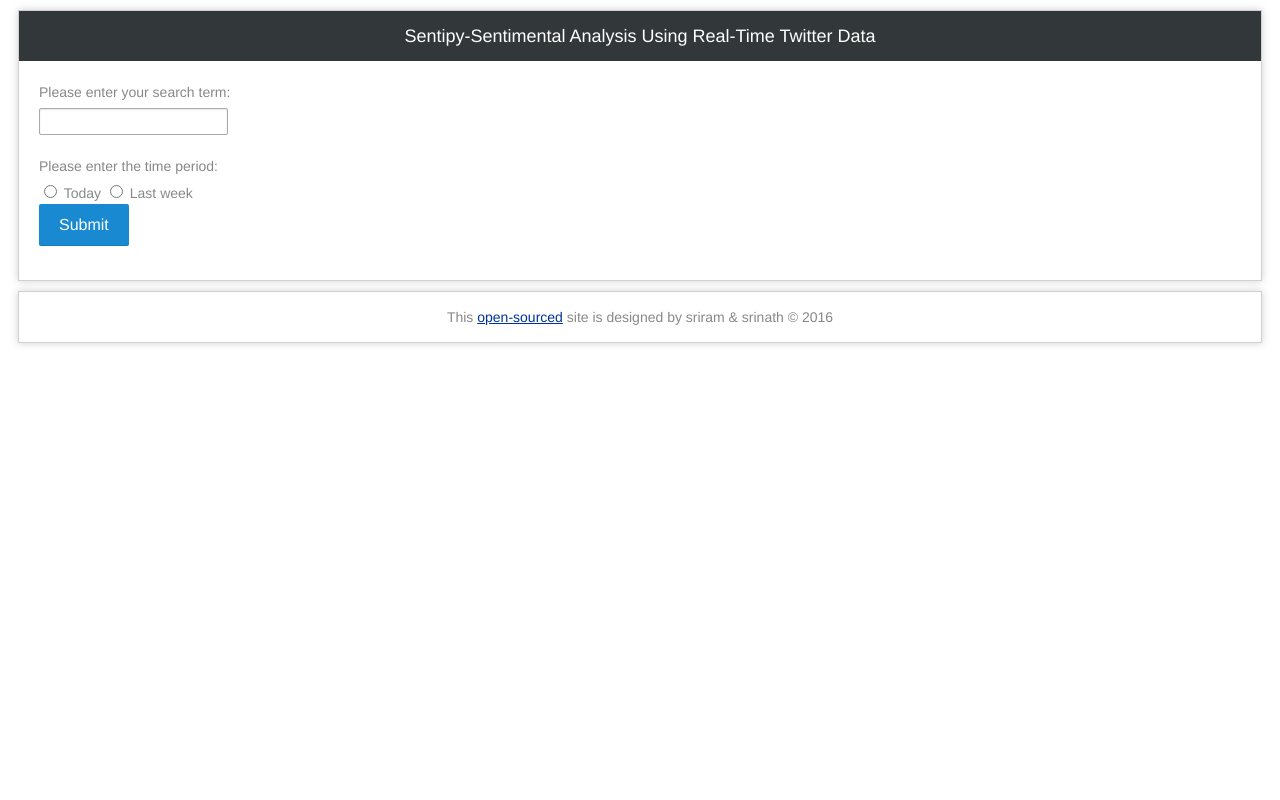
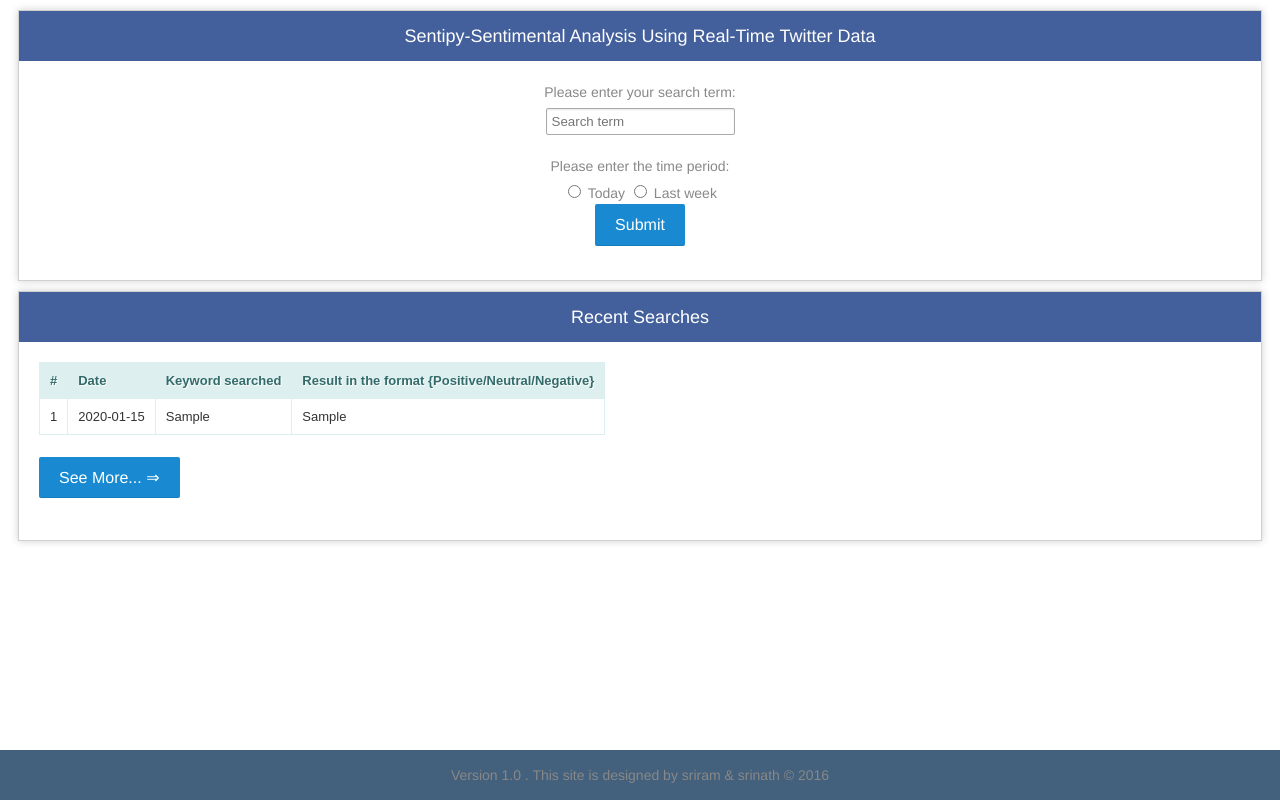
Before and after one commit to sriramsridhar/sentipy-Twitter-sentiment-analyzer, a Flask app: page / in a window 1280 px wide. Run offline with Flask 2, Linux system fonts and the light colour scheme; tables that the repository leaves empty hold one stand-in row (values such as "Sample post"); some libraries are stand-ins or nearby versions.

Commit message:
added recent searches

```diff
--- a/app.py
+++ b/app.py
@@ -5,6 +5,8 @@ from flask import Flask, render_template, request, url_for
 import get_twitter_data
 import max_entropy_classifier
 import itertools
+import dbcon
+from datetime import datetime,timedelta,date
 # Initialize the Flask application
 app = Flask(__name__)
 def process(val,val2):
@@ -20,37 +22,69 @@ def process(val,val2):
         elif val2[i] == "negative":
             neg_tweet.append(val[i])
     return pos_tweet,neg_tweet,neut_tweet
-
+@app.route('/history/')
+def history():
+    result=dbcon.Searchresults.select().order_by(dbcon.Searchresults.search_id)
+    items=[]
+    j=1
+    for i in result:
+        an_item = dict(sno=j, date=i.time, keyword=i.search_keyword,  result=i.search_result)
+        items.append(an_item)
+        j=j+1
+    return render_template('history.html',items=items)
 # Define a route for the default URL, which loads the form
 @app.route('/')
-def form():
-    return render_template('form_submit.html')
+@app.route('/index')
+def index():
+    result=dbcon.Searchresults.select().order_by(dbcon.Searchresults.search_id.desc()).limit(10)
+    items=[]
+    j=1
+    for i in result:
+        an_item = dict(sno=j, date=i.time, keyword=i.search_keyword,  result=i.search_result)
+        items.append(an_item)
+        j=j+1
+    return render_template('form_submit.html',items=items)
 
-# Define a route for the action of the form, for example '/hello/'
-# We are also defining which type of requests this route is
-# accepting: POST requests in this case
+
+def get_time(f):
+    if f == 'today':
+        i = datetime.now()
+        return i.strftime('%Y/%m/%d')
+    else:
+        result=date.today() - timedelta(days=7)
+        final= result.strftime('%Y/%m/%d') +" - "+datetime.now().strftime('%Y/%m/%d')
+        return final
+
+
 @app.route('/submit/', methods=['POST'])
 def submit():
-    keyword=request.form['yourname']
-    time=request.form['options']
-    print time
-    twitterData = get_twitter_data.TwitterData()
-    tweets = twitterData.getTwitterData(keyword, time)
-    trainingDataFile = 'data/training_neatfile.csv'
-    classifierDumpFile = 'data/maxent_trained_model.pickle'
-    trainingRequired = 0
-    maxent = max_entropy_classifier.MaxEntClassifier(tweets, keyword, time, \
-                              trainingDataFile, classifierDumpFile, trainingRequired)
-    maxent.classify()
-    val,val2,time,pos_count,neg_count,neut_count=maxent.print_value()
-    pos_tweet,neg_tweet,neut_tweet=process(val,val2)
-    if time == 'today':
-    	return render_template('form_action.html', name=keyword, option=time, pos_count=pos_count, neg_count=neg_count, neut_count=neut_count, pos_tweet=pos_tweet, neg_tweet=neg_tweet, neut_tweet=neut_tweet)
-    elif time == 'lastweek':
-    	return render_template('form_action_weekly.html', name=keyword, option=time, pos_count=pos_count, neg_count=neg_count, neut_count=neut_count, pos_tweet=pos_tweet, neg_tweet=neg_tweet, neut_tweet=neut_tweet)
-    else:
-    	return render_template('form_submit.html',sorry="T")
+    try:
+        keyword=request.form['yourname']
+        time=request.form['options']
+        print time
+        twitterData = get_twitter_data.TwitterData()
+        tweets = twitterData.getTwitterData(keyword, time)
+        trainingDataFile = 'data/training_neatfile.csv'
+        classifierDumpFile = 'data/maxent_trained_model.pickle'
+        trainingRequired = 0
+        maxent = max_entropy_classifier.MaxEntClassifier(tweets, keyword, time, \
+                                  trainingDataFile, classifierDumpFile, trainingRequired)
+        maxent.classify()
+        val,val2,time,pos_count,neg_count,neut_count=maxent.print_value()
+        pos_tweet,neg_tweet,neut_tweet=process(val,val2)
+        res=str(pos_count)+" | "+str(neut_count)+" | "+str(neg_count)
+        count = dbcon.Searchresults.select().count()
+        if time == 'today':
+            dbcon.Searchresults.create(time = get_time('today'),search_id=count+1,search_keyword=keyword,search_result=res)
+            return render_template('form_action.html', name=keyword, option=get_time(time), pos_count=pos_count, neg_count=neg_count, neut_count=neut_count, pos_tweet=pos_tweet, neg_tweet=neg_tweet, neut_tweet=neut_tweet)
+        elif time == 'lastweek':
+            dbcon.Searchresults.create(time = get_time('week'),search_id=count+1,search_keyword=keyword,search_result=res)
+            return render_template('form_action_weekly.html', name=keyword, option=get_time(time), pos_count=pos_count, neg_count=neg_count, neut_count=neut_count, pos_tweet=pos_tweet, neg_tweet=neg_tweet, neut_tweet=neut_tweet)
+        else:
+        	return render_template('form_submit.html',sorry="T")
+    except:
+        return render_template('form_submit.html',sorry="T")
 # Run the app :)
 if __name__ == '__main__':
 	app.jinja_env.cache = {}
-	app.run(host="0.0.0.0")
+	app.run(host="0.0.0.0",debug=True)
--- a/get_twitter_data.py
+++ b/get_twitter_data.py
@@ -40,6 +40,10 @@ class TwitterData:
             for i in range(0,1):
                 params = {'since': self.weekDates[i+1], 'until': self.weekDates[i]}
                 self.weekTweets[i] = self.getData(keyword, params)
+            filename = 'data/daily/daily_'+urllib.unquote(keyword.replace("+", " "))+'_'+str(int(random.random()*10000))+'.txt'
+            outfile = open(filename, 'wb')
+            pickle.dump(self.weekTweets, outfile)
+            outfile.close()
             #end loop
         return self.weekTweets
     #end
--- a/static/style.css
+++ b/static/style.css
@@ -17,7 +17,7 @@ a {
 
 .title {
     padding: 0 20px;
-    background: #32373a;
+    background: #43609C;
     position: relative;
     height: 50px;
     text-align: center;
@@ -55,7 +55,9 @@ p.footer{
     border: 1px solid #D0D0D0;
     -webkit-box-shadow: 0 0 8px #D0D0D0;
 }
-
+form{
+    text-align: center;
+}
 /* Form Styles */
 form label{
     display: block;
@@ -94,6 +96,26 @@ form button[type=submit]{
     cursor: pointer;
     text-align: center;
 }
+button{
+    background: #198ad1;
+    color: #fff;
+    display: inline-block;
+    padding: 0 20px;
+    font-size: 16px;
+    line-height: 2.6em;
+    font-family: "Helvetica Neue",Helvetica,Arial,"Lucida Grande",sans-serif;
+    font-weight: 400;
+    -webkit-box-shadow: inset 0 -1px 0 rgba(0,0,0,.1);
+    -moz-box-shadow: inset 0 -1px 0 rgba(0,0,0,.1);
+    box-shadow: inset 0 -1px 0 rgba(0,0,0,.1);
+    -webkit-border-radius: 2px;
+    -moz-border-radius: 2px;
+    border-radius: 2px;
+    text-transform: capitalize;
+    border: 0;
+    cursor: pointer;
+    text-align: center;
+}
 #graph{
     text-align: center;
     width: 40%;
@@ -111,3 +133,59 @@ canvas {
     -moz-border-radius: 2px;
     border-radius: 2px;
 }
+.zui-table {
+    border: solid 1px #DDEEEE;
+    border-collapse: collapse;
+    border-spacing: 0;
+    font: normal 13px Arial, sans-serif;
+}
+.zui-table thead th {
+    background-color: #DDEFEF;
+    border: solid 1px #DDEEEE;
+    color: #336B6B;
+    padding: 10px;
+    text-align: left;
+    text-shadow: 1px 1px 1px #fff;
+}
+.zui-table tbody td {
+    border: solid 1px #DDEEEE;
+    color: #333;
+    padding: 10px;
+    text-shadow: 1px 1px 1px #fff;
+}
+.zui-table-highlight-all {
+    overflow: hidden;
+    z-index: 1;
+}
+.zui-table-highlight-all tbody td, .zui-table-highlight-all thead th {
+    position: relative;
+}
+.zui-table-highlight-all tbody td:hover::before {
+    background-color: #CCE7E7;
+    content:'\00a0';
+    height: 100%;
+    left: -5000px;
+    position: absolute;
+    top: 0;
+    width: 10000px;
+    z-index: -1;
+}
+.zui-table-highlight-all tbody td:hover::after {
+    background-color: #CCE7E7;
+    content:'\00a0';
+    height: 10000px;
+    left: 0;
+    position: absolute;
+    top: -5000px;
+    width: 100%;
+    z-index: -1;
+}
+#footer{
+    position:fixed;
+    height:50px;
+    background-color:#43607C;
+    bottom:0px;
+    left:0px;
+    right:0px;
+    margin-bottom:0px;
+}
--- a/templates/form_action.html
+++ b/templates/form_action.html
@@ -1,5 +1,6 @@
  <html>
     <head>
+        <meta name="viewport" content="width=device-width, initial-scale=1">
         <title>Results for {{name}}-Sentipy</title>
         <link rel=stylesheet type=text/css href="{{ url_for('static', filename='style.css') }}">
         <script src="{{ url_for('static', filename='Chart.js') }}"></script>
@@ -43,7 +44,7 @@
             {% endfor %}</div>
             <br style="clear: left;" />
                      </div>
-        <div id="container"><footer><p style="text-align:center;">This <a href="https://github.com/sriramsridhar/sentipy-v2.0" target="_blank">open-sourced</a> site is designed by sriram &#38; srinath &#169; 2016</p></footer></div>
+         <div id="footer"><footer><p style="text-align:center;">Version 1.0 . This site is designed by sriram &#38; srinath &#169; 2016</p></footer></div>
 
     <script>
     var barChartData = {
--- a/templates/form_action_weekly.html
+++ b/templates/form_action_weekly.html
@@ -1,5 +1,6 @@
  <html>
     <head>
+        <meta name="viewport" content="width=device-width, initial-scale=1">
         <title>Sentipy-Sentimental analysis using real-time twitter data</title>
         <link rel=stylesheet type=text/css href="{{ url_for('static', filename='style.css') }}">
         <script src="{{ url_for('static', filename='Chart.js') }}"></script>
@@ -39,7 +40,7 @@
             {% endfor %}</div>
             <br style="clear: left;" />
                      </div>
-         <div id="container"><footer><p style="text-align:center;">This <a href="https://github.com/sriramsridhar/sentipy-v2.0" target="_blank">open-sourced</a> site is designed by sriram &#38; srinath &#169; 2016</p></footer></div>
+          <div id="footer"><footer><p style="text-align:center;">Version 1.0 . This site is designed by sriram &#38; srinath &#169; 2016</p></footer></div>
     <script>
     var barChartData = {
         labels : ["Day01","Day02","Day03","Day04","Day05","Day06"],
--- a/templates/form_submit.html
+++ b/templates/form_submit.html
@@ -1,10 +1,16 @@
 <html>
     <head>
+        <meta name="viewport" content="width=device-width, initial-scale=1">
         <title>Sentipy-Sentimental analysis using real-time twitter data</title>
         <link rel=stylesheet type=text/css href="{{ url_for('static', filename='style.css') }}">
+        <!-- <link rel="stylesheet" href="http://maxcdn.bootstrapcdn.com/bootstrap/3.3.6/css/bootstrap.min.css">
+        <script src="https://ajax.googleapis.com/ajax/libs/jquery/1.12.0/jquery.min.js"></script>
+        <script src="http://maxcdn.bootstrapcdn.com/bootstrap/3.3.6/js/bootstrap.min.js"></script> -->
+
 
     </head>
     <body>
+
         <div id="container">
             <div class="title">
                 <h1>Sentipy-Sentimental analysis using real-time twitter data</h1>
@@ -13,38 +19,46 @@
                 {% if sorry == "T" %}
                 {% include 'sorry.html' %}
                 {% endif %}
-                <form name="myForm" method="post" action="{{ url_for('submit') }}" onsubmit="return validateForm()">
+                <form name="myForm" method="post" action="{{ url_for('submit') }}" >
                   <label for="yourname">Please enter your search term:</label>
-                  <input type="text" name="yourname" /><br />
+                  <input type="text" name="yourname" autocomplete="off" placeholder="Search term" autofocus required/><br />
                   <label for="Time for accessing">Please enter the time period:</label>
-                  <input type="radio" name="options" id="option1" value="today"> Today </input>
+                  <input type="radio" name="options" id="option1" value="today" required> Today </input>
                   <input type="radio" name="options" id="option2" value="lastweek"> Last week </input><br>
                   <button id="button" type="submit">Submit</button>
                 </form>
             </div>
             </div>
         </div>
-         <div id="container"><footer><p style="text-align:center;">This <a href="https://github.com/sriramsridhar/sentipy-v2.0" target="_blank">open-sourced</a> site is designed by sriram &#38; srinath &#169; 2016</p></footer></div>
-    <script type="text/javascript">
-      function validateForm() {
-    var x = document.forms["myForm"]["yourname"].value;
-    if (x == null || x == "") {
-        alert("keyword must be filled out");
-        return false;
-    }
-     var radios = document.getElementsByName("options");
-    var formValid = false;
-
-    var i = 0;
-    while (!formValid && i < radios.length) {
-        if (radios[i].checked) formValid = true;
-        i++;
-    }
-
-    if (!formValid) alert("Must check the time period");
-    return formValid;
-}
-    </script>
-
+        <div id="container">
+          <div class="title">
+                <h1>Recent searches</h1>
+            </div>
+          <div id="content">
+           <table class="zui-table zui-table-highlight-all">
+                <thead>
+                    <tr>
+                      <th>#</th>
+                      <th>Date</th>
+                      <th>Keyword searched</th>
+                      <th>Result in the format {Positive/Neutral/Negative}</th>
+                   </tr>
+                 </thead>
+                {% for item in items %}
+                <TR>
+                    <TD>{{item.sno}}</TD>
+                   <TD>{{item.date}}</TD>
+                   <TD>{{item.keyword}}</TD>
+                   <TD><SPAN>{{item.result}}</SPAN></TD>
+                </TR>
+                {% endfor %}
+                </table>
+                <br/>
+                <a href="{{ url_for('history') }}"><button> See more... &#8658;</button></a>
+                <br/>
+                <br/>
+          </div>
+        </div>
+         <div id="footer"><footer><p style="text-align:center;">Version 1.0 . This site is designed by sriram &#38; srinath &#169; 2016</p></footer></div>
     </body>
 </html>
```
Also changed, not shown: dbcon.py (added, +22 -0 lines), gui.py (+23 -11 lines), templates/history.html (added, +46 -0 lines), 5 other files.
